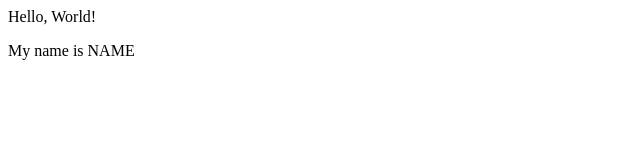
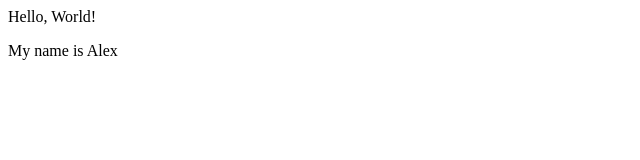
Before and after one commit to afrachetti/afrachetti.github.io, a plain HTML site: page wa/wa1.html in a window 1280 px wide. Shown: the full height of the page, 0-640 px from the left. Drawn offline with Linux system fonts and the light colour scheme.

Commit message:
Update wa1.html

```diff
--- a/wa/wa1.html
+++ b/wa/wa1.html
@@ -2,6 +2,6 @@
     <head></head>
     <body>
         <p>Hello, World!</p>
-        <p>My name is NAME</p> <!-- Change NAME to your name! -->
+        <p>My name is Alex</p> <!-- Change NAME to your name! -->
     </body>
 </html>
```
